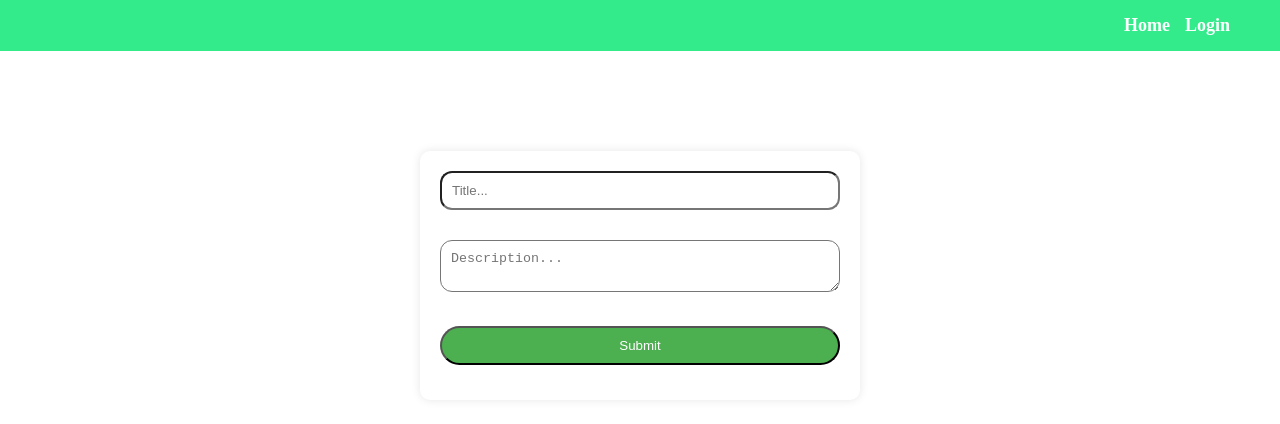
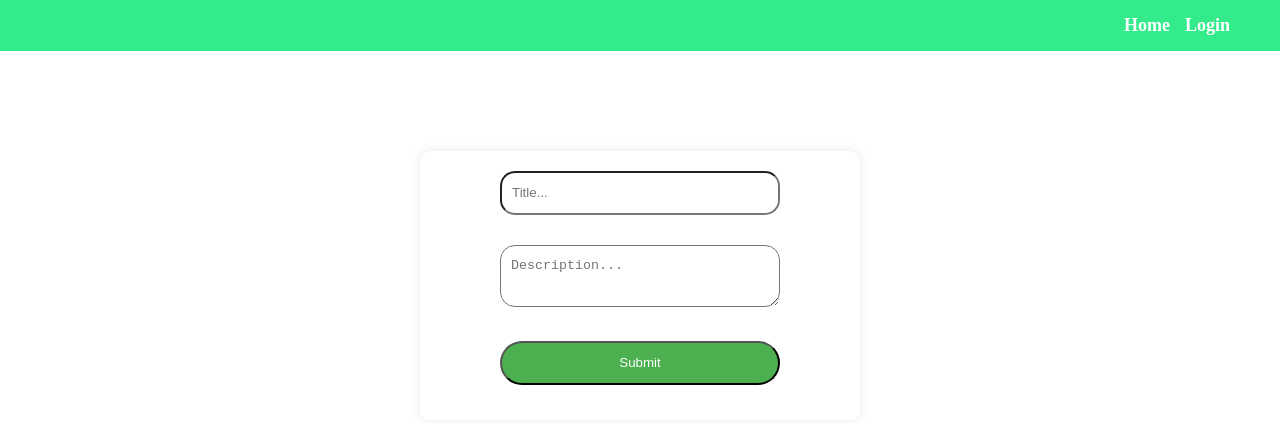
Before and after one commit to Olajidecodez/offi, a React (Create React App) app: page /Createpost in a window 1280 px wide. Shown: the top 424 px of the page. Built offline with nearby package versions, Linux system fonts and the light colour scheme; no server answers.

Commit message:
Implemented useNavigate for when submit button

```diff
--- a/src/pages/createpost/create-form.css
+++ b/src/pages/createpost/create-form.css
@@ -12,11 +12,14 @@ form {
 
 input,
 textarea {
-  width: 100%;
+  width: 70%;
   padding: 10px;
   margin-bottom: 15px;
   box-sizing: border-box;
-  border-radius: 12px;
+  border-radius: 1px solid #ddd;
+  border-radius: 15px;
+  resize: vertical;
+  line-height: 1.5;
 }
 
 p {
@@ -35,3 +38,7 @@ input[type="submit"] {
 input[type="submit"]:hover {
   background-color: #45a049;
 }
+
+.submitForm: hover {
+  cursor: pointer;
+}
--- a/src/pages/createpost/create-form.tsx
+++ b/src/pages/createpost/create-form.tsx
@@ -5,6 +5,7 @@ import {addDoc, collection } from "firebase/firestore";
 import { auth, db } from "../../config/firebase";
 import "./create-form.css";
 import { useAuthState } from "react-firebase-hooks/auth";
+import { useNavigate } from "react-router-dom";
 
 interface CreateFormData {
     title: string;
@@ -13,6 +14,7 @@ interface CreateFormData {
 
 export const CreateForm = () => {
   const [user] = useAuthState(auth);
+  const navigate = useNavigate();
 
   const schema = yup.object().shape({
     title: yup.string().required("You must add a title."),
@@ -35,6 +37,8 @@ export const CreateForm = () => {
       username: user?.displayName,
       userId: user?.uid,
      });
+
+     navigate("/");
   };
 
    return (
@@ -43,7 +47,7 @@ export const CreateForm = () => {
       <p> {errors.title?.message}</p>
       <textarea placeholder="Description..." {...register("description")} />
       <p> {errors.description?.message}</p>
-      <input type="submit" />
+      <input type="submit" className="SubmitForm"/>
      </form>
    );
 };
```
